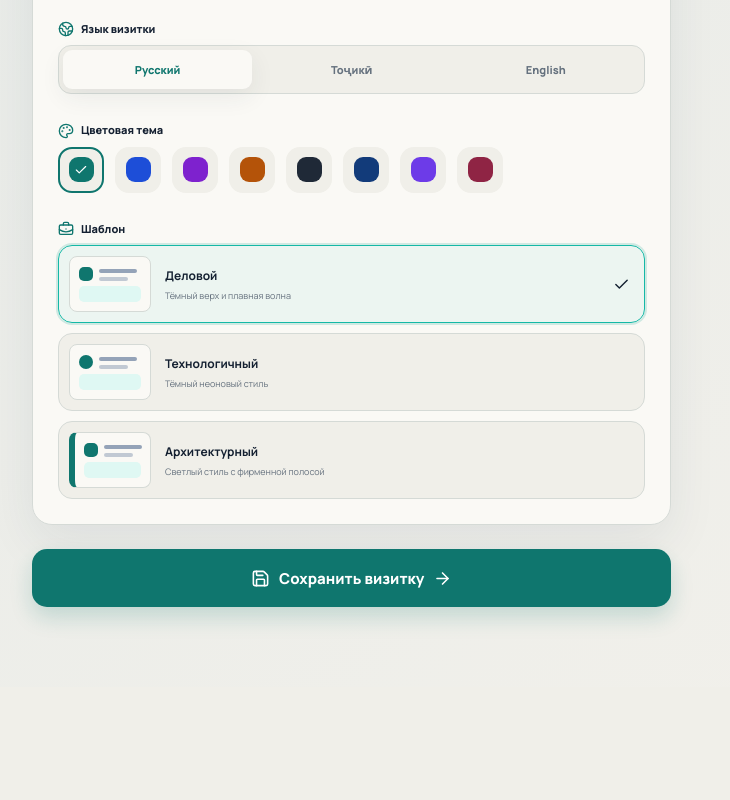
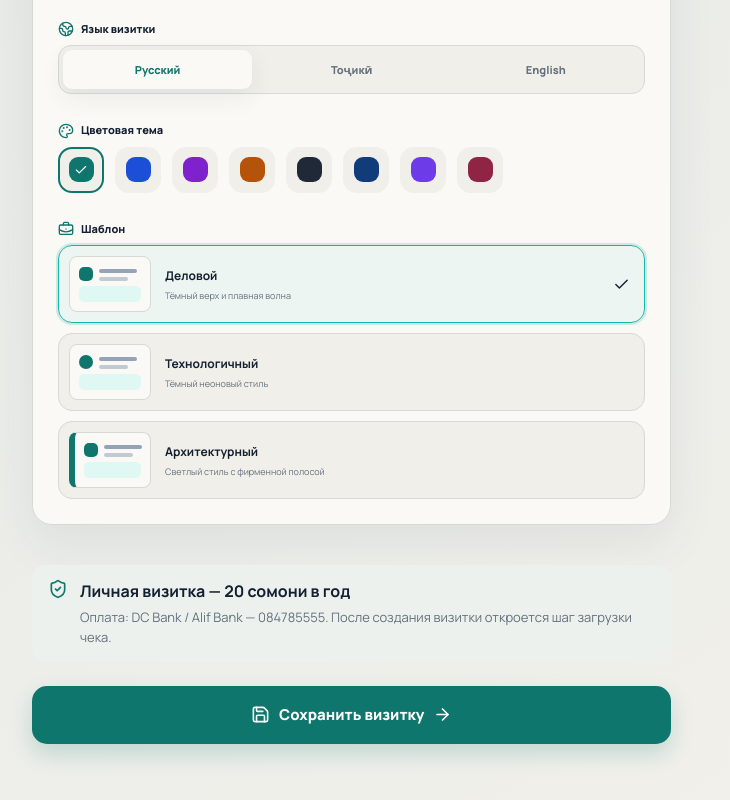
Before and after one commit to Raqibj021/card-tj2, a React (Vite) app: page /create in a window 1280 px wide. Shown: the part 2108-2908 px from the top of the page, without its empty margins (0-730 px from the left). Before the commit the page ends 2795 px from the top, so only its background shows below. Built offline with nearby package versions, Linux system fonts and the light colour scheme; no server answers.

Commit message:
Fix payment receipt workflow

```diff
--- a/src/pages/CreatePage.tsx
+++ b/src/pages/CreatePage.tsx
@@ -819,6 +819,7 @@ export default function CreatePage() {
             </div>
           </section>
 
+          {!existing && <div className="inline-payment-summary"><ShieldCheck size={20} /><div><strong>{language === "ru" ? "Личная визитка — 20 сомони в год" : language === "tj" ? "Варақаи шахсӣ — 20 сомонӣ дар як сол" : "Personal card — 20 somoni per year"}</strong><span>{language === "ru" ? "Оплата: DC Bank / Alif Bank — 084785555. После создания визитки откроется шаг загрузки чека." : language === "tj" ? "Пардохт: DC Bank / Alif Bank — 084785555. Пас аз сохтани варақа қадами боркунии расид кушода мешавад." : "Payment: DC Bank / Alif Bank — 084785555. After creating the card, the receipt upload step will open."}</span></div></div>}
           <button type="submit" className="button button-primary button-large w-full" disabled={saving}>
             <Save size={19} />
             {saving ? builderCopy.saving : existing ? t("updateCard") : t("saveCard")}
```
